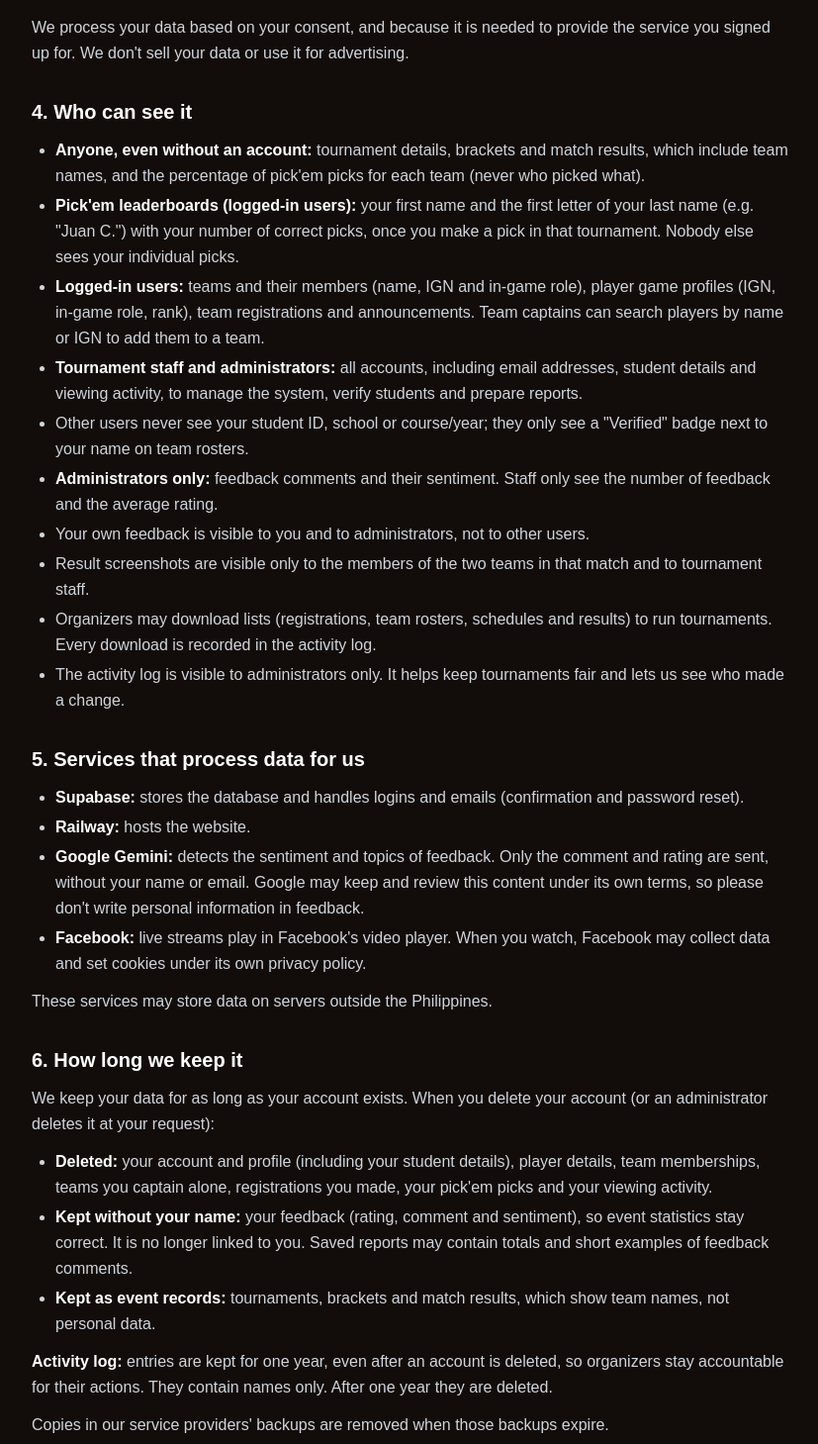
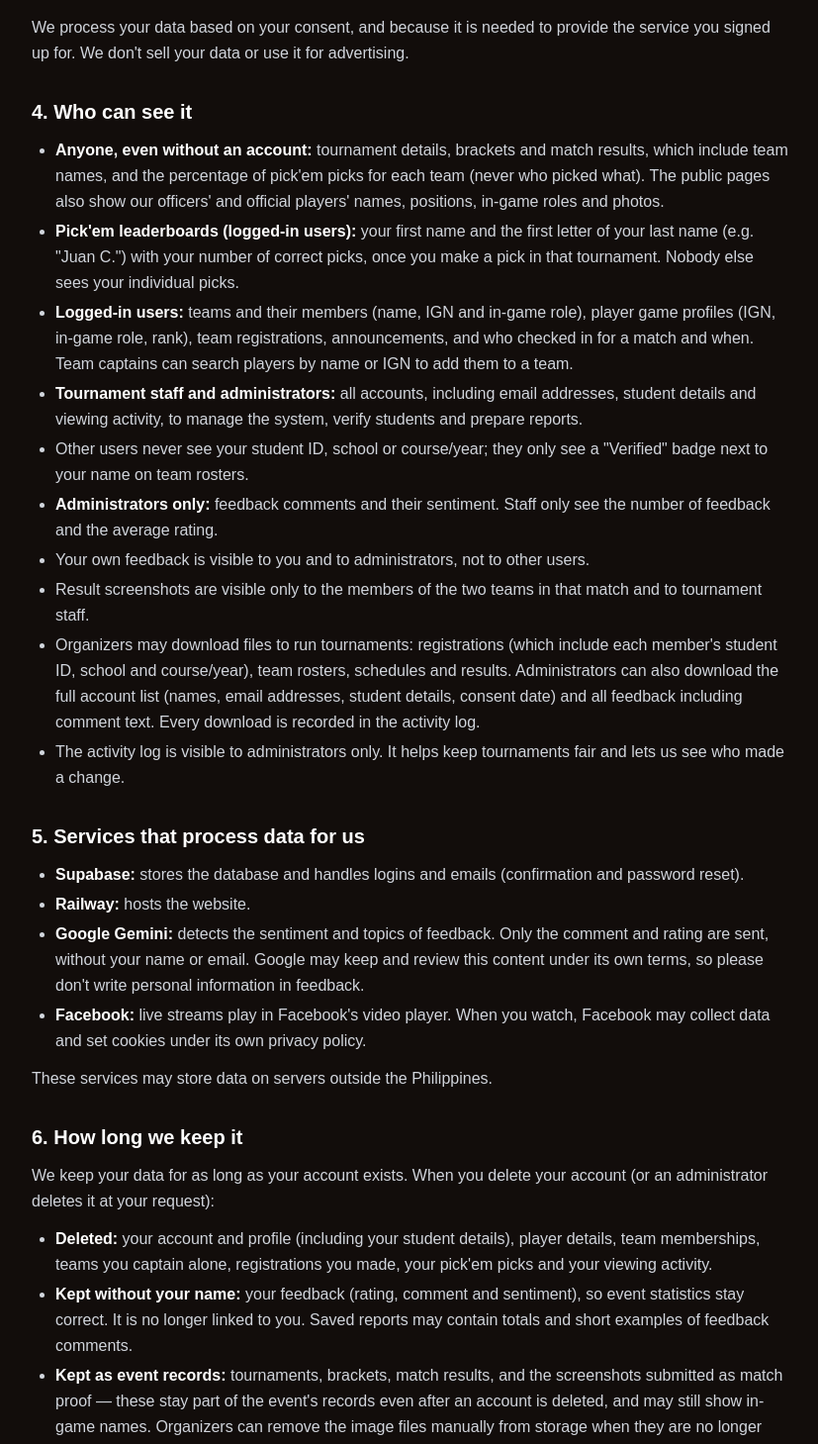
Before and after one commit to isabelalalala/dalta-esports-system, a Next.js app: page /privacy in a window 1280 px wide. Shown: the part 1440-2899 px from the top of the page at 99% size, without its empty margins (224-1051 px from the left). Built offline with nearby package versions, Linux system fonts and the light colour scheme; no server answers; the database is empty.

Commit message:
Disclose retention, exports, public rosters

```diff
--- a/app/privacy/page.tsx
+++ b/app/privacy/page.tsx
@@ -86,13 +86,15 @@ export default function PrivacyNoticePage() {
           <ul className="list-disc pl-6 space-y-1">
             <li><strong className="text-white">Anyone, even without an account:</strong> tournament details,
               brackets and match results, which include team names, and the percentage of pick&apos;em picks for
-              each team (never who picked what).</li>
+              each team (never who picked what). The public pages also show our officers&apos; and official
+              players&apos; names, positions, in-game roles and photos.</li>
             <li><strong className="text-white">Pick&apos;em leaderboards (logged-in users):</strong> your first name
               and the first letter of your last name (e.g. &quot;Juan C.&quot;) with your number of correct picks, once
               you make a pick in that tournament. Nobody else sees your individual picks.</li>
             <li><strong className="text-white">Logged-in users:</strong> teams and their members (name, IGN and
-              in-game role), player game profiles (IGN, in-game role, rank), team registrations and announcements.
-              Team captains can search players by name or IGN to add them to a team.</li>
+              in-game role), player game profiles (IGN, in-game role, rank), team registrations, announcements,
+              and who checked in for a match and when. Team captains can search players by name or IGN to add
+              them to a team.</li>
             <li><strong className="text-white">Tournament staff and administrators:</strong> all accounts,
               including email addresses, student details and viewing activity, to manage the system, verify students
               and prepare reports.</li>
@@ -103,8 +105,10 @@ export default function PrivacyNoticePage() {
             <li>Your own feedback is visible to you and to administrators, not to other users.</li>
             <li>Result screenshots are visible only to the members of the two teams in that match and to tournament
               staff.</li>
-            <li>Organizers may download lists (registrations, team rosters, schedules and results) to run tournaments.
-              Every download is recorded in the activity log.</li>
+            <li>Organizers may download files to run tournaments: registrations (which include each member&apos;s
+              student ID, school and course/year), team rosters, schedules and results. Administrators can also
+              download the full account list (names, email addresses, student details, consent date) and all
+              feedback including comment text. Every download is recorded in the activity log.</li>
             <li>The activity log is visible to administrators only. It helps keep tournaments fair and lets us see
               who made a change.</li>
           </ul>
@@ -137,8 +141,11 @@ export default function PrivacyNoticePage() {
             <li><strong className="text-white">Kept without your name:</strong> your feedback (rating, comment and
               sentiment), so event statistics stay correct. It is no longer linked to you. Saved reports may contain
               totals and short examples of feedback comments.</li>
-            <li><strong className="text-white">Kept as event records:</strong> tournaments, brackets and match
-              results, which show team names, not personal data.</li>
+            <li><strong className="text-white">Kept as event records:</strong> tournaments, brackets, match
+              results, and the screenshots submitted as match proof — these stay part of the event&apos;s records
+              even after an account is deleted, and may still show in-game names. Organizers can remove the
+              image files manually from storage when they are no longer needed. Answered team invitations are
+              also kept as history.</li>
           </ul>
           <p>
             <strong className="text-white">Activity log:</strong> entries are kept for one year, even after an account is
--- a/utils/privacy.ts
+++ b/utils/privacy.ts
@@ -6,9 +6,12 @@
 // 2026-10-17: added student verification (student ID, school, course/year).
 // 2026-10-17.2: added the activity log. (Only the first 10 characters are shown as the date.)
 // 2026-10-18: added pick'em predictions and leaderboards (first name + initial shown to logged-in users).
-export const PRIVACY_NOTICE_VERSION = '2026-10-18';
+// 2026-10-18.2: disclosed match-proof retention, exports, public rosters/officers, check-ins.
+export const PRIVACY_NOTICE_VERSION = '2026-10-18.2';
 
-// Where people send privacy requests and questions.
-// TODO: replace with the organization's real contact before going live.
-export const PRIVACY_CONTACT_EMAIL = 'its.molino@perpetualdalta.edu.ph';
-export const PRIVACY_CONTACT_PERSON = 'DALTA Esports Data Privacy Officer';
+// Where people send privacy requests and questions. Set the real contact in
+// NEXT_PUBLIC_PRIVACY_CONTACT_* before going live; the fallbacks are placeholders.
+export const PRIVACY_CONTACT_EMAIL =
+  process.env.NEXT_PUBLIC_PRIVACY_CONTACT_EMAIL || 'its.molino@perpetualdalta.edu.ph';
+export const PRIVACY_CONTACT_PERSON =
+  process.env.NEXT_PUBLIC_PRIVACY_CONTACT_PERSON || 'DALTA Esports Data Privacy Officer';
```
Also changed, not shown: 1 other file (tests, documents, lock files or other folders).
